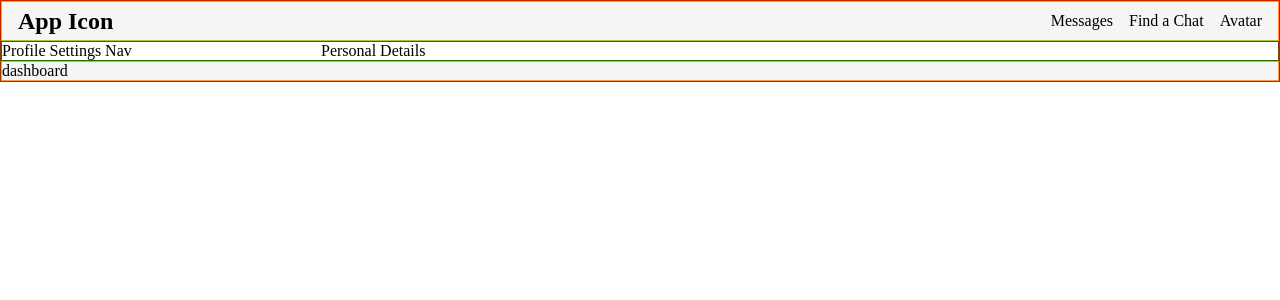
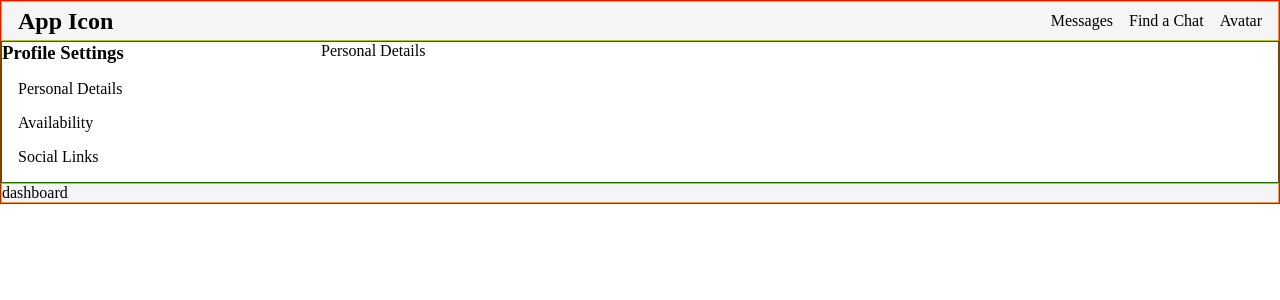
Before and after one commit to vishalicious213/coffee-chat, a React (Vite) app: page / in a window 1280 px wide. Shown: the top 300 px of the page. Built offline with nearby package versions, Linux system fonts and the light colour scheme.

Commit message:
deleted /components/features/profile-settings/profile-settings-nav.jsx. added its functions to profile-settings.jsx

```diff
--- a/src/components/features/profile-settings/profile-settings-nav.jsx
+++ /dev/null
@@ -1,10 +0,0 @@
-import React from 'react'
-import "./profile-settings.css"
-
-const ProfileSettingsNav = () => {
-    return (
-        <div>Profile Settings Nav</div>
-    )
-}
-
-export default ProfileSettingsNav
--- a/src/components/features/profile-settings/profile-settings.css
+++ b/src/components/features/profile-settings/profile-settings.css
@@ -3,3 +3,11 @@
     display: grid;
     grid-template-columns: 1fr 3fr;
 }
+
+/* PROFILE SETTINGS NAV */
+
+.profile-menu li {
+    margin: 1rem;
+    list-style: none;
+    cursor: pointer;
+}
--- a/src/components/features/profile-settings/profile-settings.jsx
+++ b/src/components/features/profile-settings/profile-settings.jsx
@@ -1,12 +1,18 @@
 import React from 'react'
-import ProfileSettingsNav from './profile-settings-nav'
 import PersonalDetails from './personal-details'
 import "./profile-settings.css"
 
 const ProfileSettings = () => {
     return (
         <section id="profile-settings" class="profile-settings">
-            <ProfileSettingsNav />
+            <section id="profile-settings-nav" className="profile-settings-nav">
+                <h1>Profile Settings</h1>
+                <ul id="profile-menu" className="profile-menu">
+                    <li>Personal Details</li>
+                    <li>Availability</li>
+                    <li>Social Links</li>
+                </ul>
+            </section>
             <PersonalDetails />
         </section>
     )
```
